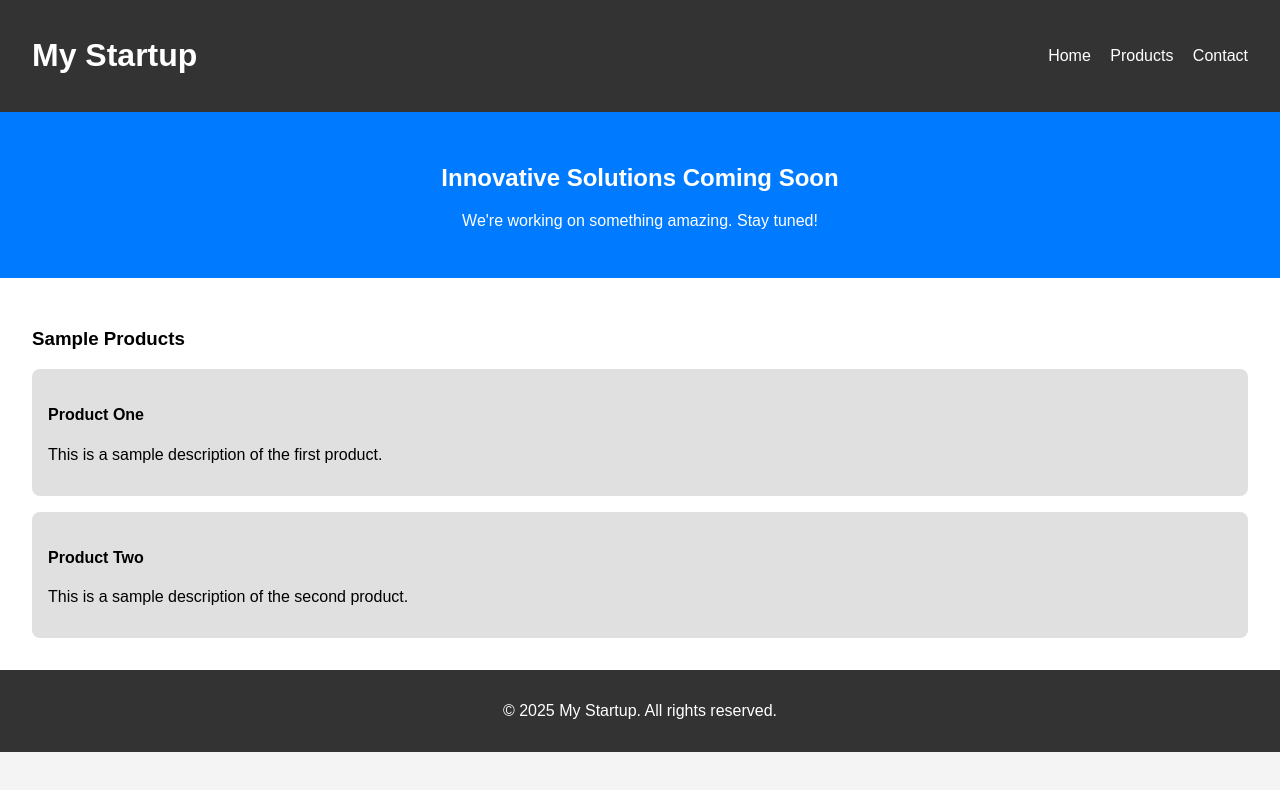
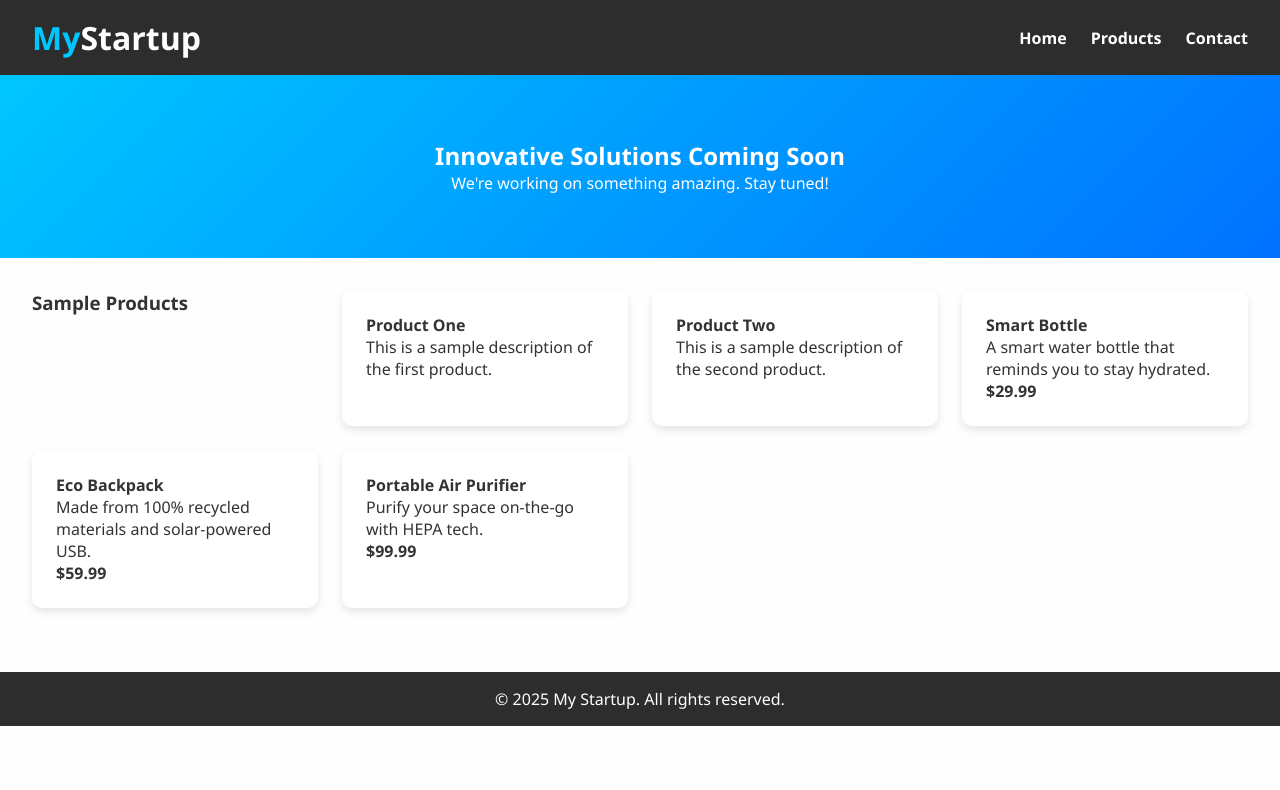
Before and after one commit to mokshendrapatil/My-Startup-Website, a plain HTML site: page index.html in a window 1280 px wide. Drawn offline with Linux system fonts and the light colour scheme.

Commit message:
Add files via upload

```diff
--- a/index.html
+++ b/index.html
@@ -8,7 +8,7 @@
 </head>
 <body>
   <header>
-    <h1>My Startup</h1>
+    <h1><span style="color:#00c6ff;">My</span>Startup</h1>
     <nav>
       <a href="#">Home</a>
       <a href="#">Products</a>
@@ -39,6 +39,7 @@
     <p>© 2025 My Startup. All rights reserved.</p>
   </footer>
 
+  <script src="products.js"></script>
   <script src="script.js"></script>
 </body>
 </html>
--- /dev/null
+++ b/products.js
@@ -0,0 +1,17 @@
+const products = [
+  {
+    name: "Smart Bottle",
+    description: "A smart water bottle that reminds you to stay hydrated.",
+    price: "$29.99"
+  },
+  {
+    name: "Eco Backpack",
+    description: "Made from 100% recycled materials and solar-powered USB.",
+    price: "$59.99"
+  },
+  {
+    name: "Portable Air Purifier",
+    description: "Purify your space on-the-go with HEPA tech.",
+    price: "$99.99"
+  }
+];
--- a/script.js
+++ b/script.js
@@ -1,3 +1,14 @@
-document.addEventListener('DOMContentLoaded', () => {
-  console.log('Website loaded successfully!');
+document.addEventListener("DOMContentLoaded", () => {
+  const container = document.querySelector(".products");
+
+  products.forEach((product) => {
+    const card = document.createElement("div");
+    card.className = "product-card";
+    card.innerHTML = `
+      <h4>${product.name}</h4>
+      <p>${product.description}</p>
+      <p><strong>${product.price}</strong></p>
+    `;
+    container.appendChild(card);
+  });
 });
--- a/styles.css
+++ b/styles.css
@@ -1,12 +1,17 @@
-body {
-  font-family: Arial, sans-serif;
+* {
   margin: 0;
   padding: 0;
-  background-color: #f4f4f4;
+  box-sizing: border-box;
+}
+
+body {
+  font-family: 'Segoe UI', sans-serif;
+  background-color: #fefefe;
+  color: #333;
 }
 
 header {
-  background-color: #333;
+  background-color: #2d2d2d;
   color: white;
   padding: 1rem 2rem;
   display: flex;
@@ -16,32 +21,45 @@ header {
 
 nav a {
   color: white;
-  margin-left: 15px;
+  margin-left: 20px;
   text-decoration: none;
+  font-weight: bold;
+}
+
+nav a:hover {
+  text-decoration: underline;
 }
 
 .hero {
-  background-color: #007bff;
+  background: linear-gradient(135deg, #00c6ff, #0072ff);
   color: white;
-  padding: 2rem;
   text-align: center;
+  padding: 4rem 2rem;
 }
 
 .products {
   padding: 2rem;
-  background-color: white;
+  display: grid;
+  grid-template-columns: repeat(auto-fit, minmax(280px, 1fr));
+  gap: 1.5rem;
 }
 
 .product-card {
-  background-color: #e0e0e0;
-  padding: 1rem;
-  margin-top: 1rem;
-  border-radius: 8px;
+  background-color: #ffffff;
+  border-radius: 10px;
+  box-shadow: 0 4px 8px rgba(0,0,0,0.1);
+  padding: 1.5rem;
+  transition: transform 0.2s;
+}
+
+.product-card:hover {
+  transform: translateY(-5px);
 }
 
 footer {
   text-align: center;
   padding: 1rem;
-  background-color: #333;
+  background-color: #2d2d2d;
   color: white;
+  margin-top: 2rem;
 }
```
